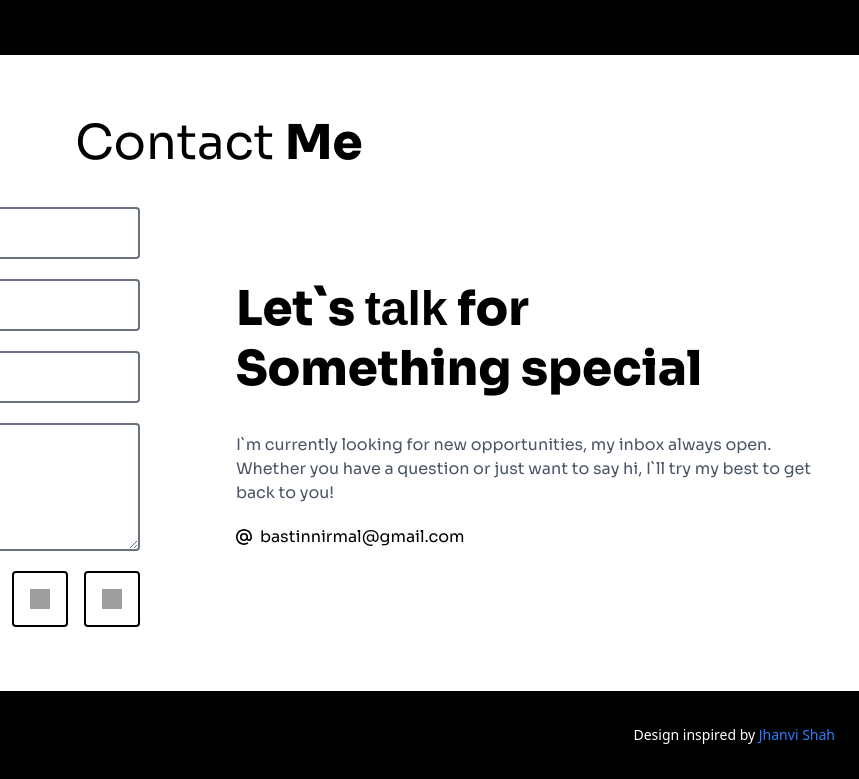
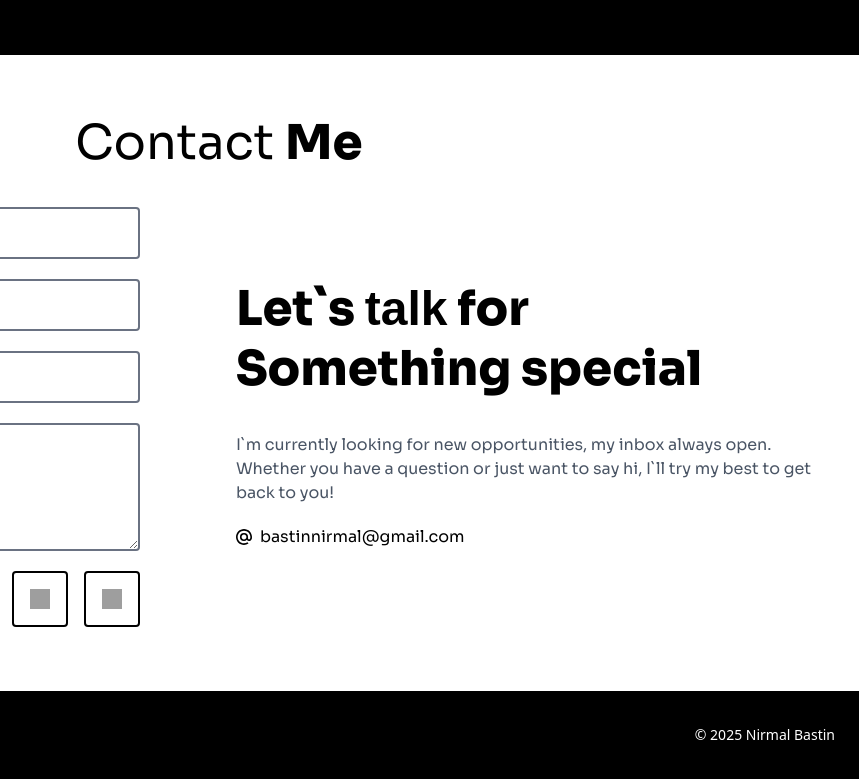
Before and after one commit to NirmalBastin10/Responsive-personal-portfolio, a website: page index.html in a window 1280 px wide. Shown: the part 1855-2634 px from the top of the page, 421-1280 px from the left. Drawn offline with Linux system fonts and the light colour scheme; grey boxes are pictures that could not be loaded; a web font is replaced by a local one.

Commit message:
Update index.html

```diff
--- a/index.html
+++ b/index.html
@@ -275,10 +275,8 @@
                     src="logo.png" alt="">
             </div>
             <div>
-                <h1 class="text-sm slar:text-md text-white">Design inspired by <a class="text-blue-500"
-                        href="https://www.figma.com/@jhanvishah">Jhanvi Shah</a></h1>
+                <p class="text-sm slar:text-lg text-white">&copy; 2025 Nirmal Bastin</p>
             </div>
-
         </div>
     </footer>
 
```
